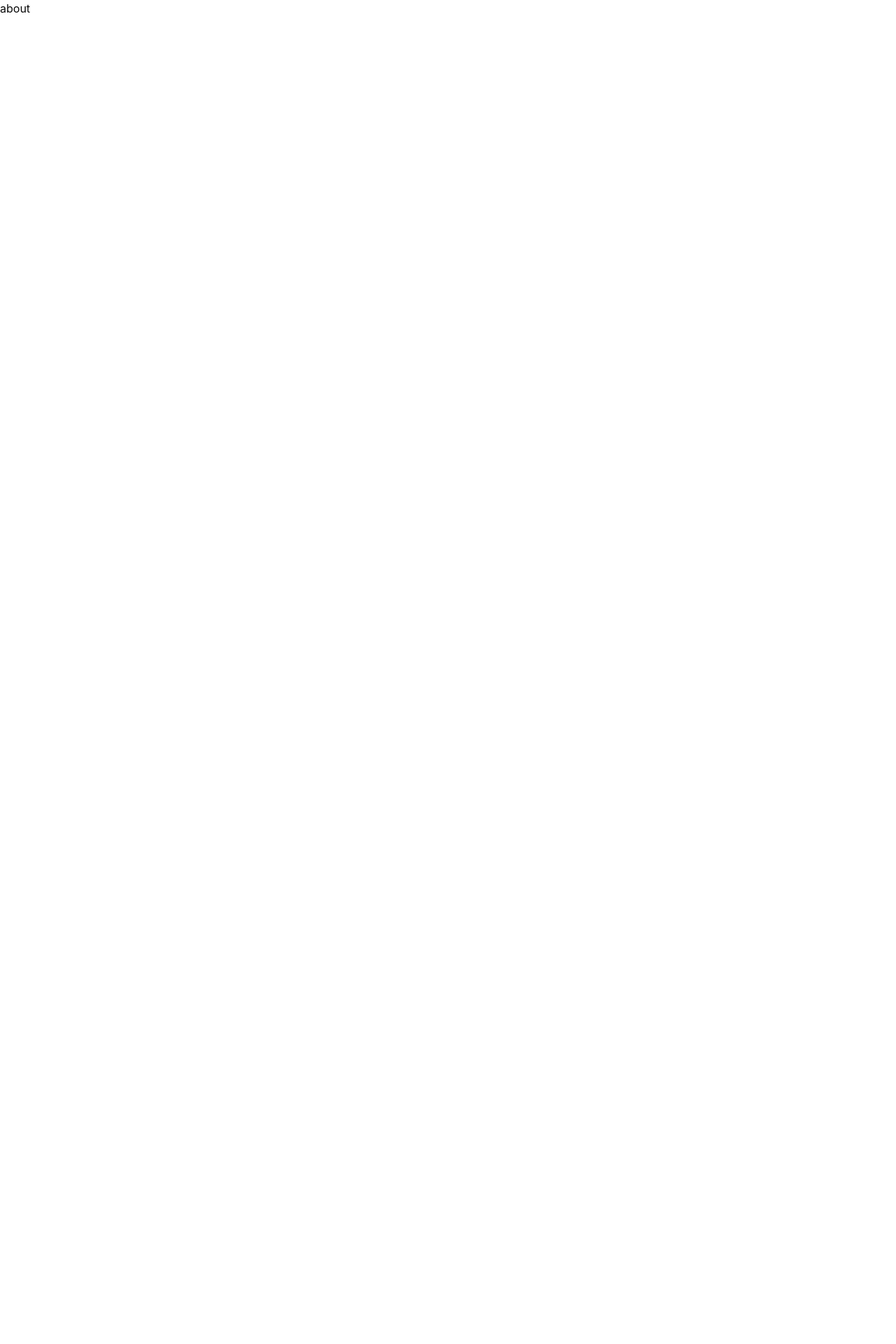
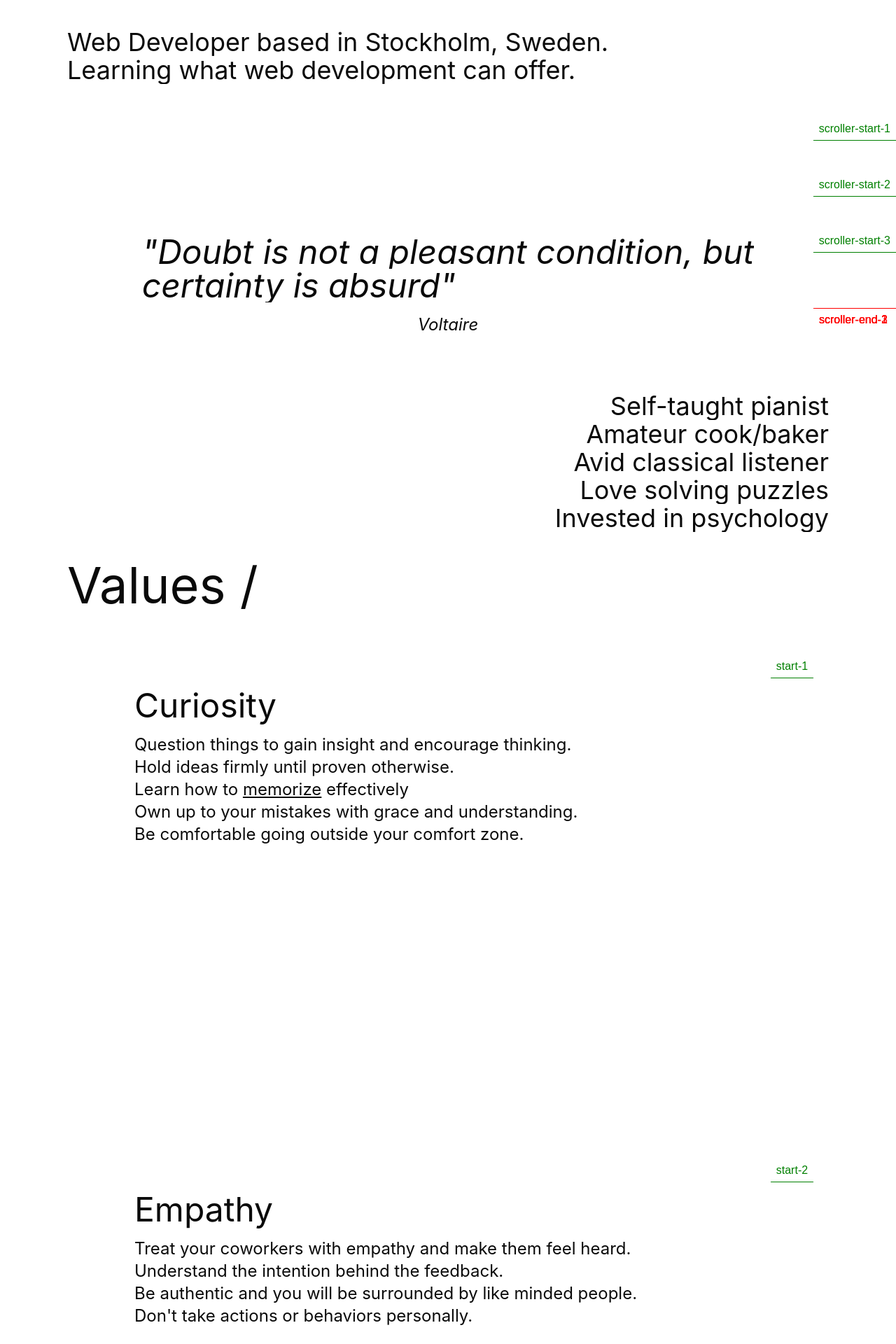
Before and after one commit to JohanTran02/jt-portfolio, a Next.js app: page /about in a window 1280 px wide. Shown: the top 1920 px of the page at 70% size. Before the commit the page ends 800 px from the top, so only its background shows below. Built offline with nearby package versions, Linux system fonts and the light colour scheme.

Commit message:
feat(about): basic design of about done

```diff
--- /dev/null
+++ b/src/app/about/_components/AboutIntro.tsx
@@ -0,0 +1,73 @@
+'use client';
+
+import gsap from 'gsap'
+import { useGSAP } from "@gsap/react";
+import { SplitText } from 'gsap/all';
+
+gsap.registerPlugin(SplitText)
+
+export default function AboutIntro() {
+    useGSAP(() => {
+        let timeline = gsap.timeline();
+        const splits: HTMLElement[] = gsap.utils.toArray('.split');
+
+        SplitText.create(".qoute", {
+            type: "lines, words",
+            mask: "lines",
+            linesClass: "qouteLine",
+            onSplit(self) {
+                let animation: GSAPAnimation;
+                animation = gsap.from(self.lines, {
+                    duration: 0.8,
+                    yPercent: -115,
+                    stagger: 1,
+                    delay: 1,
+                    ease: "power3.out"
+                });
+                timeline.add(animation);
+            }
+        });
+
+        splits.forEach((split) => {
+            let animation: GSAPAnimation;
+            SplitText.create(split, {
+                type: "lines, words",
+                mask: "lines",
+                linesClass: "line",
+                onSplit(self) {
+                    animation = gsap.from(self.lines, {
+                        duration: 1,
+                        yPercent: -110,
+                        stagger: 0.01,
+                        ease: "power3.out"
+                    });
+                    timeline.add(animation, 3);
+                }
+            });
+        })
+
+    })
+
+    return (
+        <div className="h-screen grid text-xl grid-rows-3 relative py-10">
+            <div className='flex flex-start'>
+                <p className="text-4xl split">
+                    Web Developer based in Stockholm, Sweden. <br /> Learning what web development can offer.
+                </p>
+            </div>
+            <div className="flex flex-col justify-center items-center italic">
+                <h1 className="text-5xl p-4 qoute">"Doubt is not a pleasant condition, but certainty is absurd"</h1>
+                <p className="text-2xl text-center qoute">Voltaire</p>
+            </div>
+            <div className="flex h-full justify-end items-end">
+                <ul className="text-4xl text-right split">
+                    <li>Self-taught pianist</li>
+                    <li>Amateur cook/baker</li>
+                    <li>Avid classical listener</li>
+                    <li>Love solving puzzles</li>
+                    <li>Invested in psychology</li>
+                </ul>
+            </div>
+        </div>
+    )
+}
--- /dev/null
+++ b/src/app/about/_components/ValueAccordion.tsx
@@ -0,0 +1,28 @@
+'use client'
+
+import type { TitleData } from "../_constants/data";
+
+export default function ValueAccordion({ title, values, index }: TitleData & { index: number }) {
+    return (
+        <div className="text-xl/relaxed accordion bg-white">
+            <div className="flex gap-12">
+                <h1 className="title text-5xl py-4">{title}</h1>
+            </div>
+            <div className="body overflow-hidden h-[80vh]">
+                <ul className="list-inside text-2xl content">
+                    {values.map((value, index) => {
+                        const text = value.includes('memorize') ?
+                            <>Learn how to <a
+                                rel="noopener noreferrer"
+                                target="_blank"
+                                href="https://staff.ki.se/education-support/pedagogical-policy-educational-design/cognitive-load-and-learning"
+                                className="underline"> memorize
+                            </a> effectively
+                            </> : value;
+                        return <li key={`${title}-${value[0]}-${index}`}>{text}</li>;
+                    })}
+                </ul>
+            </div>
+        </div>
+    )
+}
--- /dev/null
+++ b/src/app/about/_components/ValuesAccordions.tsx
@@ -0,0 +1,49 @@
+'use client'
+import { useGSAP } from "@gsap/react"
+import ValueAccordion from "./ValueAccordion";
+import { insights } from "../_constants/data";
+import gsap from "gsap";
+import { ScrollTrigger } from "gsap/all";
+
+gsap.registerPlugin(ScrollTrigger)
+
+export default function ValuesAccordions() {
+    useGSAP(() => {
+        const list = gsap.utils.toArray('.accordion') as HTMLDivElement[];
+
+        list.forEach((item, index) => {
+            const content = item.querySelector('.body') as HTMLUListElement;
+            const title = item.querySelector('.title') as HTMLHeadingElement;
+            const start = `top 25%+=${title.clientHeight * index}px`;
+            const end = `top 25%+=${title.clientHeight * list.length}px`;
+            gsap.to(content, {
+                ease: 'none',
+                scrollTrigger: {
+                    trigger: item,
+                    endTrigger: '.final',
+                    pinSpacing: false,
+                    pin: true,
+                    start: start,
+                    end: end,
+                    scrub: true,
+                    markers: true,
+                    id: (index + 1).toString()
+                }
+            })
+        })
+    })
+
+    return (
+        <div>
+            <h1 className="text-7xl">Values /</h1>
+            <div className="accordions p-24">
+                {
+                    insights.map((title, index) => (
+                        <ValueAccordion key={`${title.title}-${index}`} {...title} index={index} />
+                    ))
+                }
+                <div className="final"></div>
+            </div>
+        </div>
+    )
+}
--- /dev/null
+++ b/src/app/about/_constants/data.ts
@@ -0,0 +1,34 @@
+export type TitleData = {
+    title: string,
+    values: string[],
+}
+
+export const insights: TitleData[] = [
+    {
+        title: 'Curiosity',
+        values: [
+            'Question things to gain insight and encourage thinking.',
+            'Hold ideas firmly until proven otherwise.',
+            'Learn how to memorize effectively.',
+            'Own up to your mistakes with grace and understanding.',
+            'Be comfortable going outside your comfort zone.'
+        ]
+    },
+    {
+        title: 'Empathy',
+        values: [`Treat your coworkers with empathy and make them feel heard.`,
+            `Understand the intention behind the feedback.`,
+            `Be authentic and you will be surrounded by like minded people.`,
+            `Don't take actions or behaviors personally.`
+        ]
+    },
+    {
+        title: 'Conscientiousness',
+        values: [`Define the problem => Solve with essential information.`,
+            `Think about your qualities to bring out the most in the team. `,
+            `Be the change you want to see.`,
+            `Know when it's a marathon or a sprint.`,
+            `Intention is the beginning of everything.`
+        ]
+    }
+]
--- a/src/app/about/page.tsx
+++ b/src/app/about/page.tsx
@@ -1,7 +1,15 @@
+'use client';
+
+import ValuesAccordions from './_components/ValuesAccordions';
+import AboutIntro from './_components/AboutIntro';
+
 export default function Page() {
     return (
-        <div>
-            about
-        </div>
+        <main>
+            <div className="h-full flex flex-col px-24">
+                <AboutIntro />
+                <ValuesAccordions />
+            </div>
+        </main >
     )
 }
--- a/src/components/RubiksCubeCanvas.tsx
+++ b/src/components/RubiksCubeCanvas.tsx
@@ -79,14 +79,11 @@ const snap = (angle: number) => Math.round(angle / (Math.PI / 2)) * (Math.PI / 2
 
 const snapCubeFace = (
     cubeRef: RefObject<THREE.Group>,
-    snapTween: RefObject<GSAPTween | null>,
-    navRef: RefObject<GSAPTimeline & LoopFunctions>,
-    getIndex: () => number,
-    setcurrentFace: Dispatch<SetStateAction<number>>) => {
+    snapTween: RefObject<GSAPTween | null>
+) => {
     const tweenTarget = { t: 0 };
     const tempEuler = new THREE.Euler();
     const targetQuat = new THREE.Quaternion();
-    const colorIndex = getIndex();
 
     // Snap rotation
     tempEuler.setFromQuaternion(cubeRef.current.quaternion);
@@ -100,10 +97,6 @@ const snapCubeFace = (
         t: 1,
         duration: 1.5,
         ease: "power2.inOut",
-        onComplete() {
-            navRef.current.toIndex(colorIndex, { duration: 1.5, ease: "power1.inOut" });
-            setcurrentFace(colorIndex);
-        },
         onUpdate() {
             cubeRef.current.quaternion.slerpQuaternions(
                 cubeRef.current.quaternion,
@@ -116,8 +109,6 @@ const snapCubeFace = (
 
 export default function RubiksCubeCanvas() {
     const { cubeRef } = useContext(RubiksCubeContext);
-    const setcurrentFace = useContext(RubiksCubeContextDispatch);
-    const { navRef, getIndex } = useContext(NavigationContext);
     const isDragging = useRef(false);
     const lastPos = useRef<{ x: number; y: number } | null>(null);
     const xAxis = new THREE.Vector3(1, 0, 0);
@@ -128,7 +119,6 @@ export default function RubiksCubeCanvas() {
         e.stopPropagation();
 
         if (snapTween.current) snapTween.current.kill();
-        if (navRef.current) navRef.current.kill();
 
         isDragging.current = true;
         lastPos.current = { x: e.clientX, y: e.clientY };
@@ -139,9 +129,9 @@ export default function RubiksCubeCanvas() {
         isDragging.current = false;
         lastPos.current = null;
 
-        if (!cubeRef.current || !navRef.current) return;
+        if (!cubeRef.current) return;
 
-        snapCubeFace(cubeRef, snapTween, navRef, getIndex, setcurrentFace);
+        snapCubeFace(cubeRef, snapTween);
     }
 
     const handlePointerMove = (e: ThreeEvent<PointerEvent>) => {
--- /dev/null
+++ b/src/components/TextCircle.tsx
@@ -0,0 +1,28 @@
+import { cn } from "@/lib/utils";
+import { useGSAP } from "@gsap/react"
+import gsap from "gsap";
+import type { ComponentProps } from "react";
+
+export default function TextCircle({ className, ...props }: ComponentProps<'div'>) {
+    useGSAP(() => {
+        gsap.to('.text', { rotation: 360, duration: 50, ease: 'none', repeat: -1 })
+    });
+
+    return (
+        <div className={cn(className)} {...props}>
+            <svg viewBox="0 0 200 200" className="w-full h-full text">
+                <defs>
+                    <path
+                        id="circlePath"
+                        d="M 100, 100 m -70, 0 a 70,70 0 1,1 140,0 a 70,70 0 1,1 -140,0"
+                    />
+                </defs>
+                <text fill="black" fontSize="11">
+                    <textPath xlinkHref="#circlePath">
+                        Web Developer based in Stockholm, Sweden. Web Developer based in Stockholm, Sweden.
+                    </textPath>
+                </text>
+            </svg>
+        </div>
+    )
+}
```
